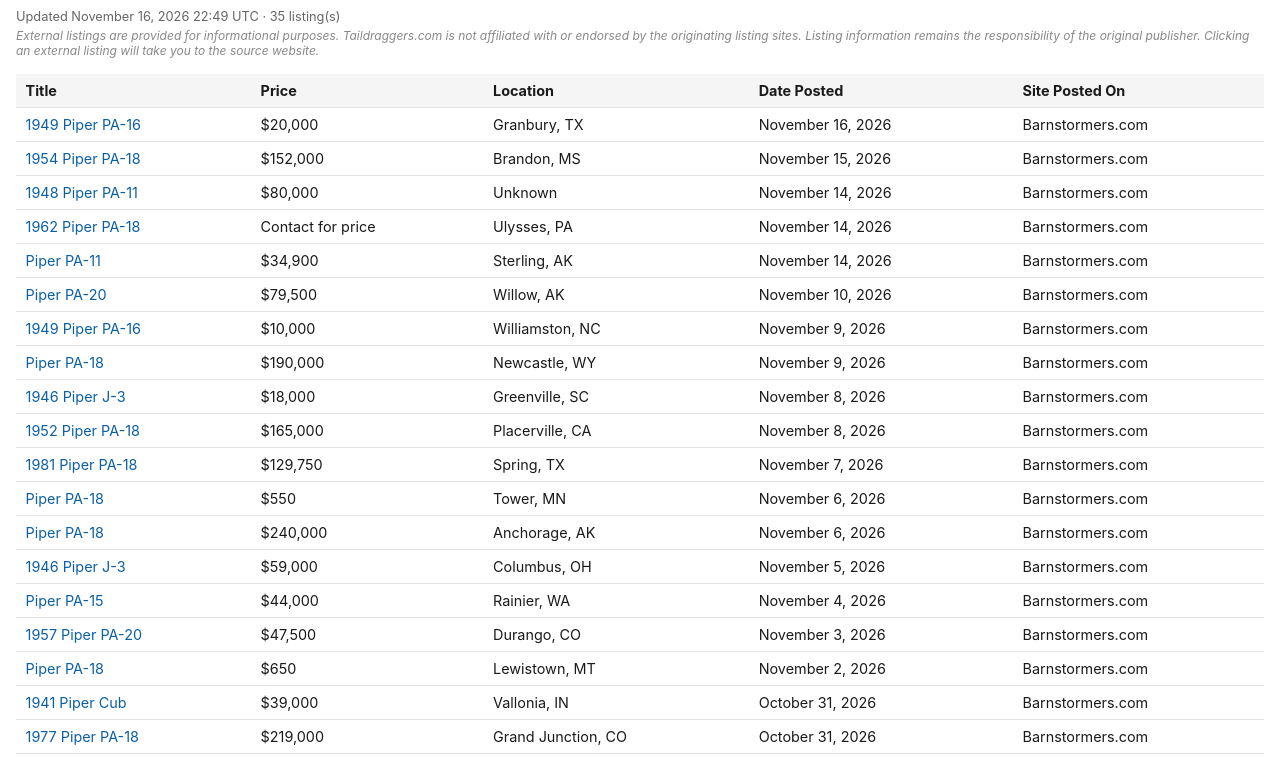
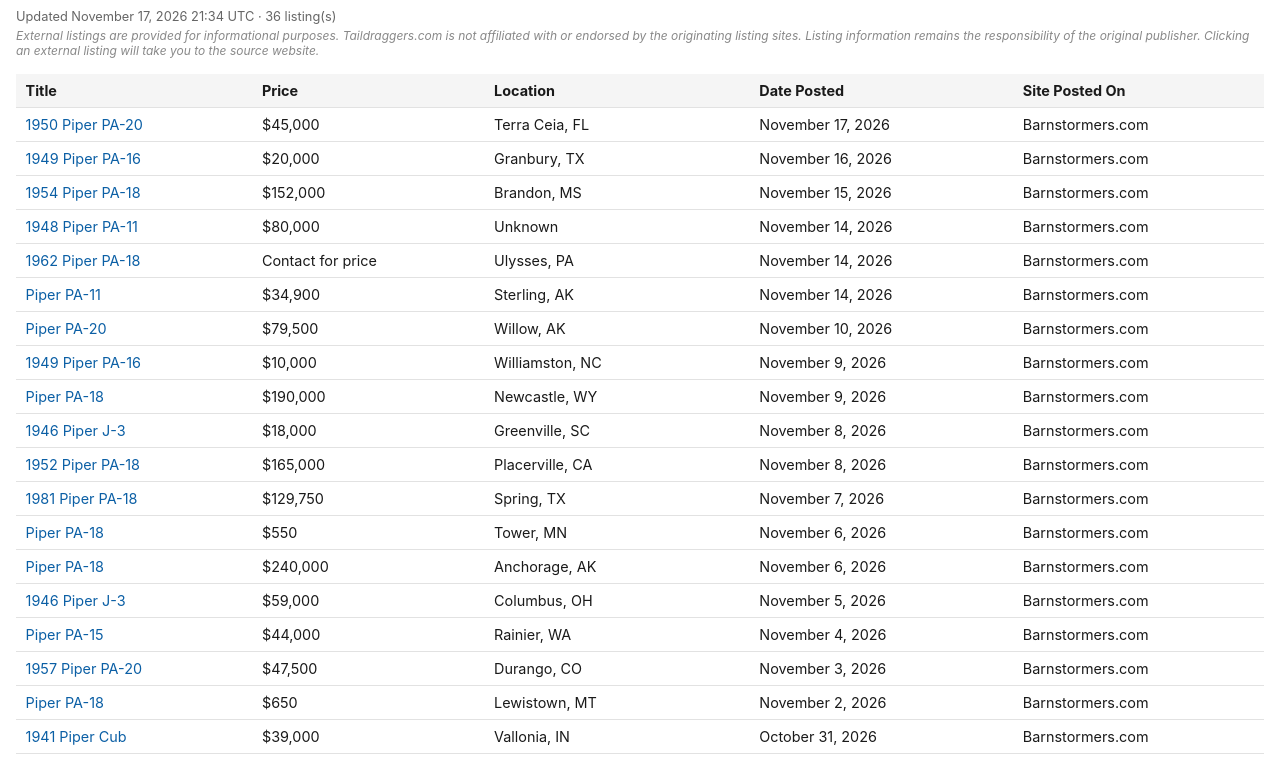
Before and after one commit to taildraggers/piper, a plain HTML site: page docs/index.html in a window 1280 px wide. Shown: the part 43-800 px from the top of the page. Drawn offline with Linux system fonts and the light colour scheme.

Commit message:
Update Piper listings (2026-11-17)

```diff
--- a/docs/index.html
+++ b/docs/index.html
@@ -76,13 +76,14 @@
 </head>
 <body>
   <h1>Other Piper Ads on the Web</h1>
-  <div class="updated">Updated November 16, 2026 22:49 UTC &middot; 35 listing(s)</div>
+  <div class="updated">Updated November 17, 2026 21:34 UTC &middot; 36 listing(s)</div>
   <div class="disclaimer">External listings are provided for informational purposes. Taildraggers.com is not affiliated with or endorsed by the originating listing sites. Listing information remains the responsibility of the original publisher. Clicking an external listing will take you to the source website.</div>
   <table>
     <thead>
       <tr><th>Title</th><th>Price</th><th>Location</th><th>Date Posted</th><th>Site Posted On</th></tr>
     </thead>
     <tbody>
+        <tr><td><a href="https://www.barnstormers.com/classified-2084300-1950-Piper-PA-20-Pacer-–-135HP.html" target="_blank" rel="noopener noreferrer">1950 Piper PA-20</a></td><td>$45,000</td><td>Terra Ceia, FL</td><td>November 17, 2026</td><td>Barnstormers.com</td></tr>
         <tr><td><a href="https://www.barnstormers.com/classified-2067949-1949-Piper-Clipper-PA-16.html" target="_blank" rel="noopener noreferrer">1949 Piper PA-16</a></td><td>$20,000</td><td>Granbury, TX</td><td>November 16, 2026</td><td>Barnstormers.com</td></tr>
         <tr><td><a href="https://www.barnstormers.com/classified-2083944-1954-supercub-L21-B.html" target="_blank" rel="noopener noreferrer">1954 Piper PA-18</a></td><td>$152,000</td><td>Brandon, MS</td><td>November 15, 2026</td><td>Barnstormers.com</td></tr>
         <tr><td><a href="https://www.barnstormers.com/classified-2083839-1948-Piper-PA11-Cub-Special.html" target="_blank" rel="noopener noreferrer">1948 Piper PA-11</a></td><td>$80,000</td><td>Unknown</td><td>November 14, 2026</td><td>Barnstormers.com</td></tr>
```
